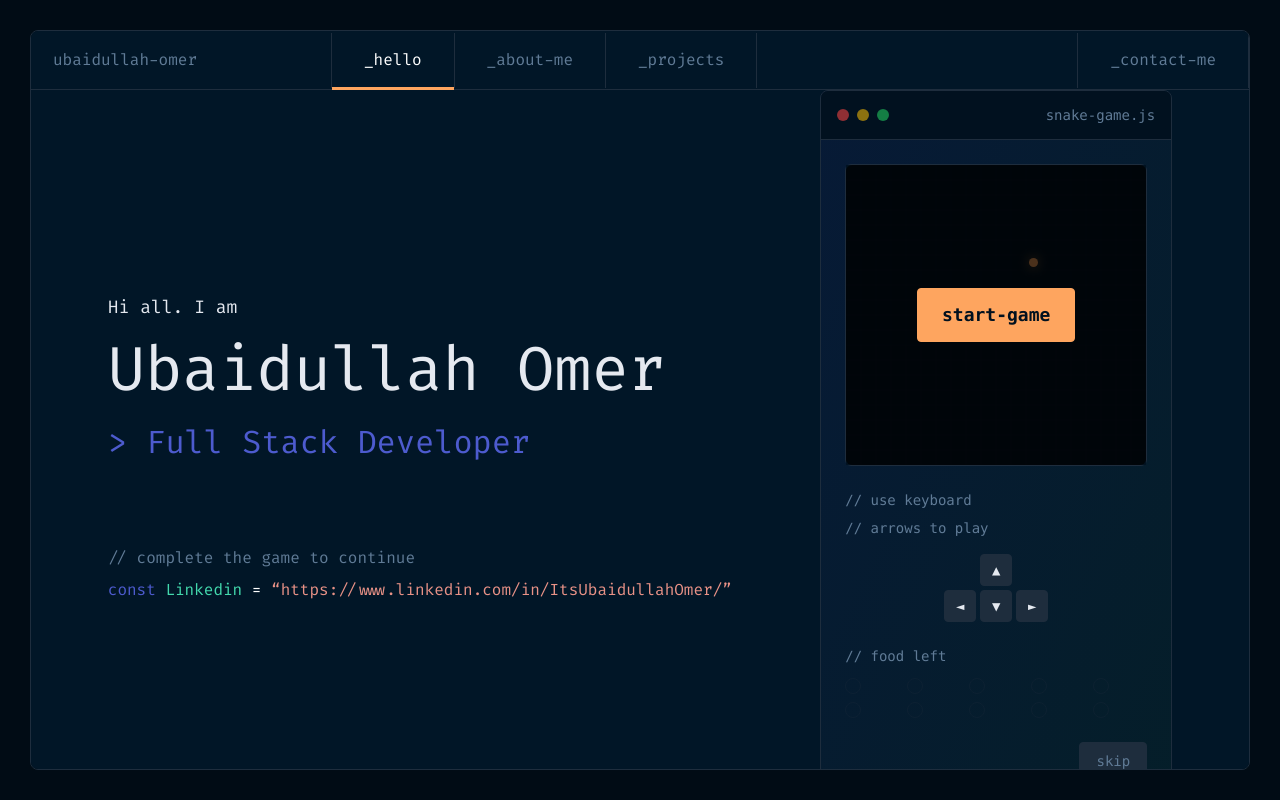
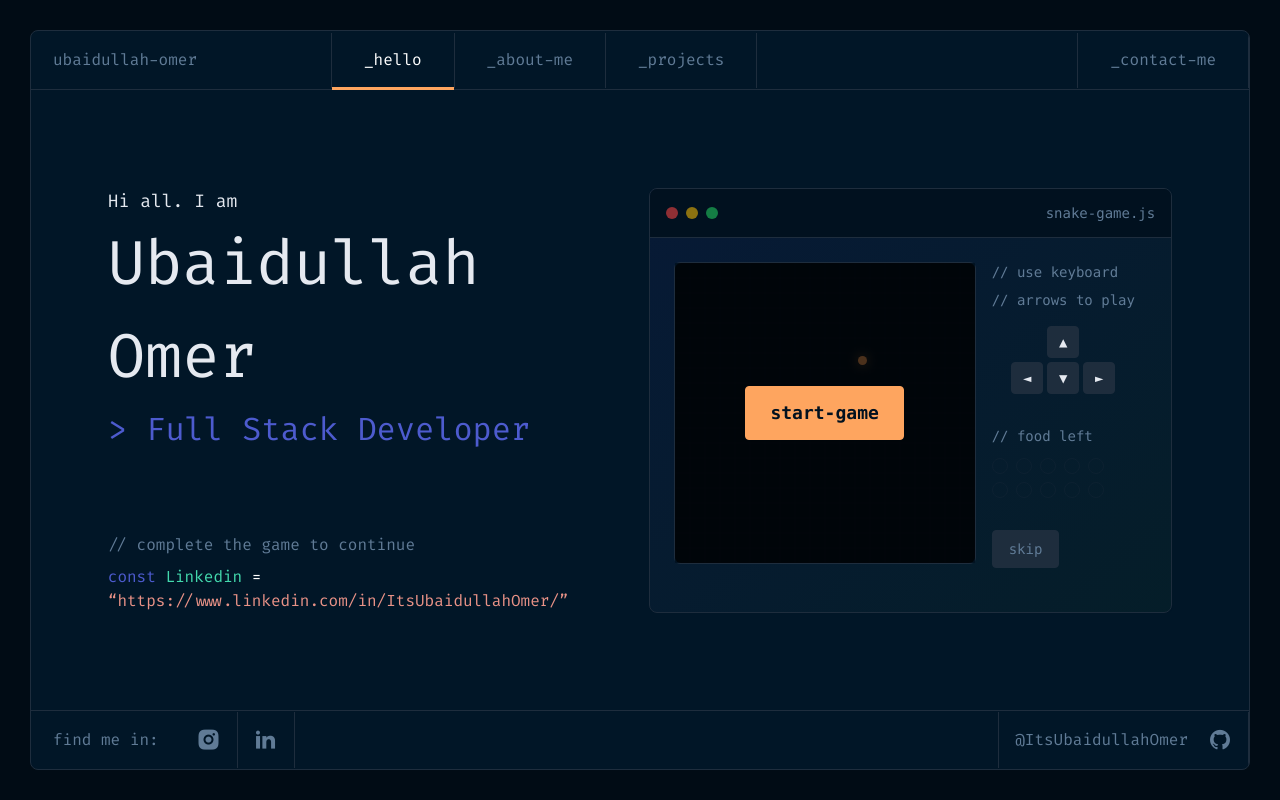
Before and after one commit to itsubaidullahomer/ubaidullah, a React (Vite) app: page / in a window 1280 px wide. Built offline with nearby package versions, Linux system fonts and the light colour scheme.

Commit message:
Refactor SnakeGame component for improved readability and layout; integrate directly into Home page

```diff
--- a/src/app/components/snakeGame/SnakeGame.jsx
+++ b/src/app/components/snakeGame/SnakeGame.jsx
@@ -1,4 +1,10 @@
-import React, { useCallback, useEffect, useMemo, useRef, useState } from "react";
+import React, {
+  useCallback,
+  useEffect,
+  useMemo,
+  useRef,
+  useState,
+} from "react";
 
 /**
  * Developer Portfolio Themed Snake Game
@@ -71,9 +77,12 @@ function ThemedSnakeGame() {
       if (!started || gameOver || won) return;
       e.preventDefault();
       if (e.key === "ArrowUp" && dir.y === 0) pendingDir.current = DIRS.UP;
-      else if (e.key === "ArrowDown" && dir.y === 0) pendingDir.current = DIRS.DOWN;
-      else if (e.key === "ArrowLeft" && dir.x === 0) pendingDir.current = DIRS.LEFT;
-      else if (e.key === "ArrowRight" && dir.x === 0) pendingDir.current = DIRS.RIGHT;
+      else if (e.key === "ArrowDown" && dir.y === 0)
+        pendingDir.current = DIRS.DOWN;
+      else if (e.key === "ArrowLeft" && dir.x === 0)
+        pendingDir.current = DIRS.LEFT;
+      else if (e.key === "ArrowRight" && dir.x === 0)
+        pendingDir.current = DIRS.RIGHT;
     };
     window.addEventListener("keydown", onKey);
     return () => window.removeEventListener("keydown", onKey);
@@ -121,21 +130,24 @@ function ThemedSnakeGame() {
     return () => clearInterval(timer);
   }, [started, gameOver, won, food, eaten, spawnFood]);
 
-  const foodDots = useMemo(() =>
-    Array.from({ length: TOTAL_FOOD_TO_WIN }, (_, i) => i < eaten),
+  const foodDots = useMemo(
+    () => Array.from({ length: TOTAL_FOOD_TO_WIN }, (_, i) => i < eaten),
     [eaten]
   );
 
   return (
     <div
-      className="w-full max-w-md bg-gradient-to-br from-blue-900/20 to-teal-900/20 backdrop-blur-sm rounded-lg border border-gray-700/50 overflow-hidden"
+      className="w-full max-w-[550px] bg-gradient-to-br from-blue-900/20 to-teal-900/20 backdrop-blur-sm rounded-lg border border-gray-700/50 overflow-hidden"
       style={{
         backgroundColor: COLORS.panelBg,
         borderColor: COLORS.border,
       }}
     >
       {/* Header with decorative corners */}
-      <div className="relative border-b" style={{ borderColor: COLORS.border }}>
+      <div
+        className="relative border-b w-full"
+        style={{ borderColor: COLORS.border }}
+      >
         <div
           className="h-12 flex items-center justify-between px-4"
           style={{ backgroundColor: COLORS.darkPanel }}
@@ -145,23 +157,20 @@ function ThemedSnakeGame() {
             <div className="w-3 h-3 rounded-full bg-yellow-500/60"></div>
             <div className="w-3 h-3 rounded-full bg-green-500/60"></div>
           </div>
-          <div
-            className="text-sm font-mono"
-            style={{ color: COLORS.subText }}
-          >
+          <div className="text-sm font-mono" style={{ color: COLORS.subText }}>
             snake-game.js
           </div>
         </div>
       </div>
 
       {/* Game Area */}
-      <div className="p-6">
+      <div className="p-6 flex items-start gap-4">
         {/* Game Canvas */}
         <div
           className="relative mb-6 rounded-md border"
           style={{
             backgroundColor: COLORS.darkPanel,
-            borderColor: COLORS.border
+            borderColor: COLORS.border,
           }}
         >
           <svg
@@ -200,7 +209,7 @@ function ThemedSnakeGame() {
               r="6"
               fill={COLORS.food}
               style={{
-                filter: 'drop-shadow(0 0 8px rgba(254, 165, 95, 0.6))'
+                filter: "drop-shadow(0 0 8px rgba(254, 165, 95, 0.6))",
               }}
             />
 
@@ -215,9 +224,10 @@ function ThemedSnakeGame() {
                 rx="2"
                 fill={i === 0 ? COLORS.snakeHead : COLORS.snakeBody}
                 style={{
-                  filter: i === 0
-                    ? 'drop-shadow(0 0 6px rgba(67, 217, 173, 0.6))'
-                    : 'drop-shadow(0 0 3px rgba(67, 217, 173, 0.3))'
+                  filter:
+                    i === 0
+                      ? "drop-shadow(0 0 6px rgba(67, 217, 173, 0.6))"
+                      : "drop-shadow(0 0 3px rgba(67, 217, 173, 0.3))",
                 }}
               />
             ))}
@@ -241,7 +251,7 @@ function ThemedSnakeGame() {
                       style={{
                         backgroundColor: COLORS.buttonBg,
                         color: COLORS.green,
-                        borderColor: COLORS.border
+                        borderColor: COLORS.border,
                       }}
                     >
                       start-again
@@ -263,7 +273,7 @@ function ThemedSnakeGame() {
                       style={{
                         backgroundColor: COLORS.buttonBg,
                         color: COLORS.green,
-                        borderColor: COLORS.border
+                        borderColor: COLORS.border,
                       }}
                     >
                       play-again
@@ -279,7 +289,7 @@ function ThemedSnakeGame() {
                       backgroundColor: COLORS.orange,
                       color: COLORS.darkPanel,
                       borderColor: COLORS.orange,
-                      fontWeight: 'bold'
+                      fontWeight: "bold",
                     }}
                   >
                     start-game
@@ -290,6 +300,7 @@ function ThemedSnakeGame() {
           )}
         </div>
 
+        <div className="flex flex-col gap-2 items-start">
           {/* Controls Section */}
           <div className="mb-6">
             <div
@@ -331,9 +342,9 @@ function ThemedSnakeGame() {
                   key={i}
                   className="w-4 h-4 rounded-full border flex items-center justify-center"
                   style={{
-                  backgroundColor: consumed ? COLORS.food : 'transparent',
+                    backgroundColor: consumed ? COLORS.food : "transparent",
                     borderColor: COLORS.border,
-                  opacity: consumed ? 1 : 0.3
+                    opacity: consumed ? 1 : 0.3,
                   }}
                 >
                   {consumed && (
@@ -354,16 +365,17 @@ function ThemedSnakeGame() {
               style={{
                 backgroundColor: COLORS.buttonBg,
                 color: COLORS.subText,
-              borderColor: COLORS.border
+                borderColor: COLORS.border,
               }}
               onClick={() => {
-              if (typeof window !== 'undefined') {
-                window.dispatchEvent(new CustomEvent('gameSkipped'));
+                if (typeof window !== "undefined") {
+                  window.dispatchEvent(new CustomEvent("gameSkipped"));
                 }
               }}
             >
               skip
             </button>
+          </div>
         </div>
       </div>
     </div>
--- a/src/app/pages/home/Home.jsx
+++ b/src/app/pages/home/Home.jsx
@@ -46,9 +46,7 @@ const Home = () => {
         <div className="sm:hidden blobAnimeGreen h-[500px] absolute top-0 left-0 w-[500px] bg-[#43D9AD] opacity-20 blur-[174px]"></div>
         <div className="sm:hidden blobAnimePurple absolute bottom-0 right-0 h-[500px] w-[500px] bg-[#4D5BCE] opacity-20 blur-[174px]"></div>
       </div>
-      <div className="relative max-lg:hidden">
-        <SnakeGame />
-      </div>
+      <SnakeGame />
     </div>
   );
 };
```
Lines whose indentation alone changed are shown as unchanged.
